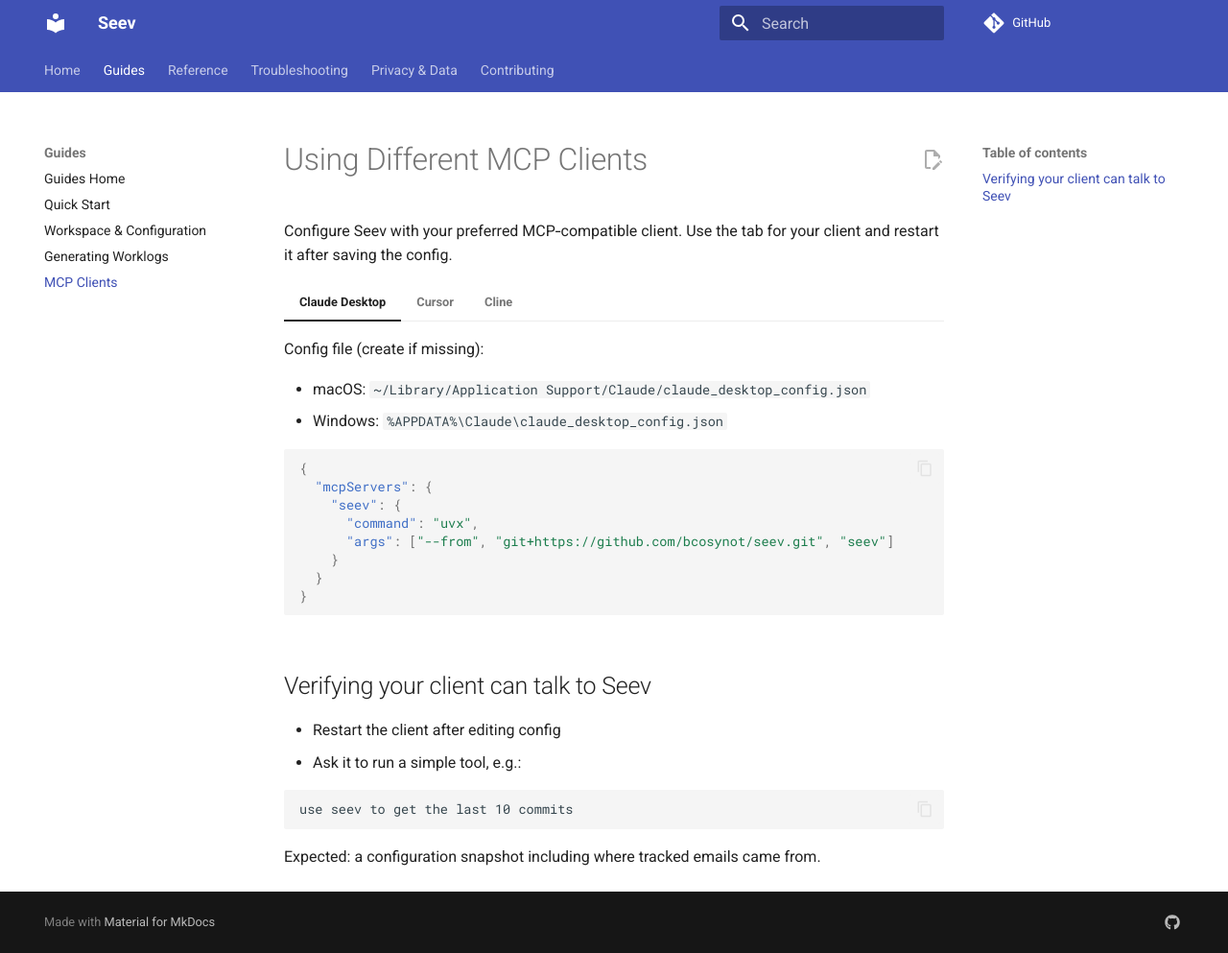
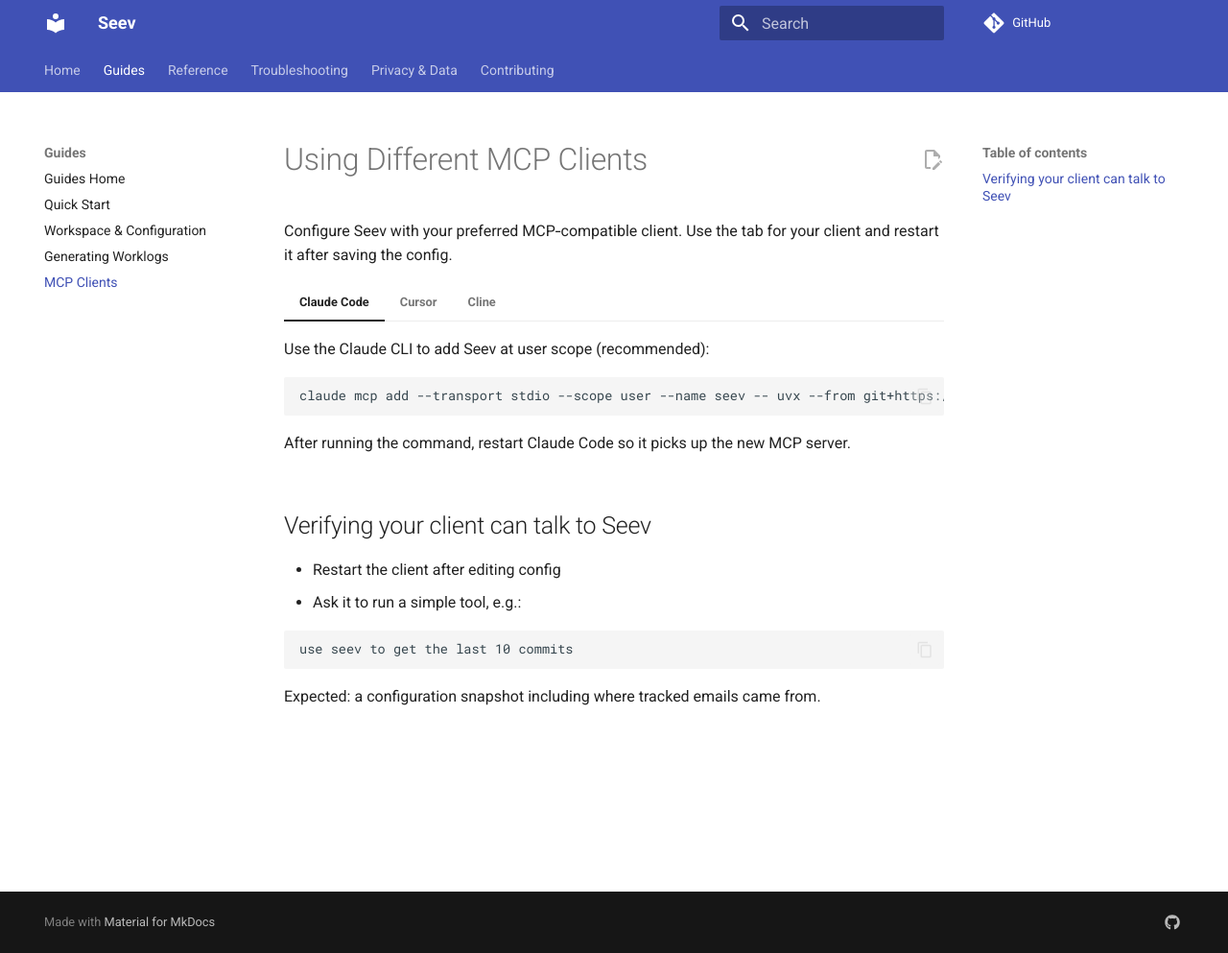
Before and after one commit to bcosynot/glin, an MkDocs documentation site: the page built from docs/guides/mcp-clients.md, in a window 1280 px wide and 993 px high. Shown: the whole window at 96% size. Built offline with MkDocs 1.6.1 and Material for MkDocs 9.7.7, drawn with Linux system fonts in a browser that asks for light colours; comment, search, counter and statistics services are not loaded.

Commit message:
docs: align Claude instructions and update heading (#115)

````diff
--- a/docs/guides/mcp-clients.md
+++ b/docs/guides/mcp-clients.md
@@ -2,23 +2,15 @@
 
 Configure Seev with your preferred MCP‑compatible client. Use the tab for your client and restart it after saving the config.
 
-=== "Claude Desktop"
+=== "Claude Code"
 
-    Config file (create if missing):
+    Use the Claude CLI to add Seev at user scope (recommended):
 
-    - macOS: `~/Library/Application Support/Claude/claude_desktop_config.json`
-    - Windows: `%APPDATA%\Claude\claude_desktop_config.json`
+    ```bash
+    claude mcp add --transport stdio --scope user --name seev -- uvx --from git+https://github.com/bcosynot/seev.git seev
+    ```
 
-    ```json
-    {
-      "mcpServers": {
-        "seev": {
-          "command": "uvx",
-          "args": ["--from", "git+https://github.com/bcosynot/seev.git", "seev"]
-        }
-      }
-    }
-    ```
+    After running the command, restart Claude Code so it picks up the new MCP server.
 
 
 === "Cursor"
````
